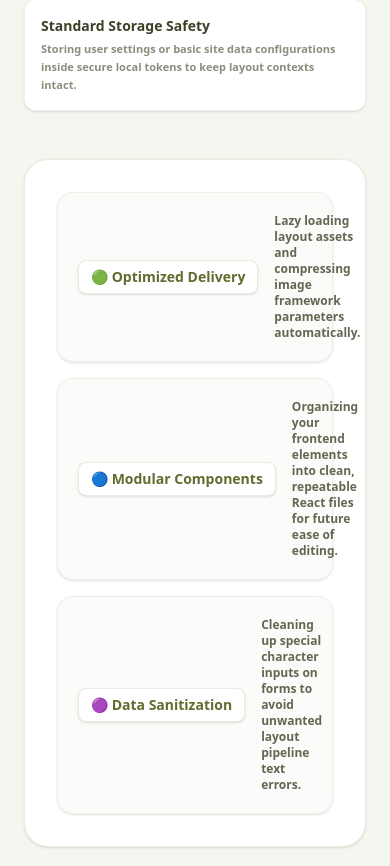
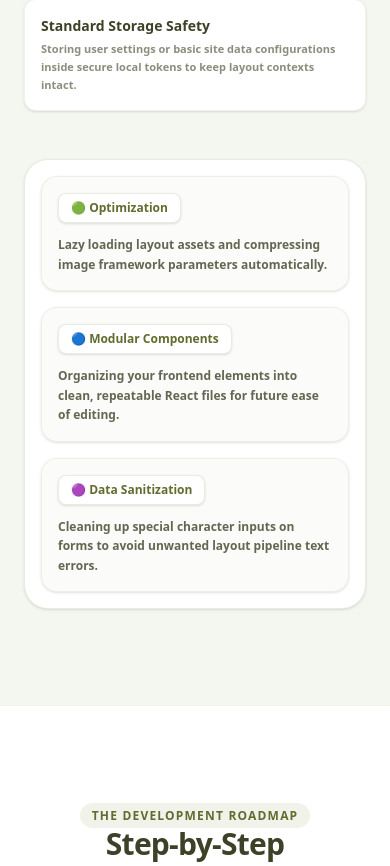
Before and after one commit to adilShaikh-as/scy-innovation, a Next.js app: page / in a window 390 px wide. Shown: the part 2929-3795 px from the top of the page. Built offline with nearby package versions, Linux system fonts and the light colour scheme.

Commit message:
feat: added global scroll animation framework using AOS

```diff
--- a/app/page.tsx
+++ b/app/page.tsx
@@ -184,23 +184,23 @@ export default function Home() {
             </div>
           </div>
 
-          {/* Right Visual Stack Panel */}
-          <div className="bg-white border border-[#BAC095]/30 p-8 rounded-3xl space-y-4 shadow-sm" data-aos="fade-left" data-aos-delay="150">
+          {/* Right Visual Stack Panel: Updated with Responsive Flex Stacking for Smartphone Viewports */}
+          <div className="bg-white border border-[#BAC095]/30 p-4 sm:p-8 rounded-3xl space-y-4 shadow-sm" data-aos="fade-left" data-aos-delay="150">
             {[
-              { val: "Optimized Delivery", label: "Lazy loading layout assets and compressing image framework parameters automatically.", badge: "🟢" },
+              { val: "Optimization", label: "Lazy loading layout assets and compressing image framework parameters automatically.", badge: "🟢" },
               { val: "Modular Components", label: "Organizing your frontend elements into clean, repeatable React files for future ease of editing.", badge: "🔵" },
               { val: "Data Sanitization", label: "Cleaning up special character inputs on forms to avoid unwanted layout pipeline text errors.", badge: "🟣" }
             ].map((box, i) => (
               <div
                 key={i}
-                className="bg-[#F4F6F0]/40 border border-[#BAC095]/20 p-5 rounded-2xl flex items-center gap-4 shadow-sm"
+                className="bg-[#F4F6F0]/40 border border-[#BAC095]/20 p-4 sm:p-5 rounded-2xl flex flex-col items-start sm:flex-row sm:items-center gap-3 sm:gap-4 shadow-sm"
                 data-aos="fade-left"
                 data-aos-delay={200 + i * 100}
               >
-                <span className="text-sm font-black text-[#636B2F] bg-white px-3 py-1.5 rounded-lg border border-[#BAC095]/30 shadow-sm whitespace-nowrap">
+                <span className="text-xs sm:text-sm font-black text-[#636B2F] bg-white px-3 py-1.5 rounded-lg border border-[#BAC095]/30 shadow-sm whitespace-nowrap">
                   {box.badge} {box.val}
                 </span>
-                <span className="text-xs font-bold text-[#3D4127]/80">{box.label}</span>
+                <span className="text-xs font-bold text-[#3D4127]/80 flex-1 leading-relaxed">{box.label}</span>
               </div>
             ))}
           </div>
@@ -323,22 +323,22 @@ export default function Home() {
         </div>
       </section>
 
-      {/* ================= FINAL CTA CONVERSION BANNER ================= */}
+      {/* ================= FINAL CTA CONVERSION BANNER: Updated completely to match reference layout image_f75e1b.jpg ================= */}
       <section
-        className="max-w-5xl mx-auto mx-4 sm:mx-6 lg:mx-auto my-16 md:my-24 bg-[#636B2F] rounded-3xl p-6 sm:p-10 md:p-16 text-center text-white space-y-6 shadow-xl relative overflow-hidden"
+        className="max-w-5xl mx-4 sm:mx-6 lg:mx-auto my-16 bg-[#636B2F] rounded-[2.5rem] px-5 py-10 sm:p-12 md:p-16 text-center text-white space-y-6 shadow-xl relative overflow-hidden"
         data-aos="zoom-in"
       >
         <div className="absolute inset-0 bg-[radial-gradient(#BAC095_1px,transparent_1px)] [background-size:16px_16px] opacity-10 pointer-events-none"></div>
-        <div className="max-w-2xl mx-auto space-y-4 relative z-10">
-          <h2 className="text-2xl sm:text-3xl md:text-4xl font-extrabold tracking-tight leading-tight px-2">
-            Ready to Elevate Your Codebase Quality?
+        <div className="max-w-2xl mx-auto space-y-5 relative z-10">
+          <h2 className="text-2xl sm:text-3xl md:text-4xl font-extrabold tracking-tight leading-tight px-1">
+            Ready to integrate our specialists into your project roadmap?
           </h2>
-          <p className="text-[13px] sm:text-sm text-white/90 font-medium max-w-xl mx-auto leading-relaxed px-2">
-            Partner with SCY Innovation to eliminate technical debt layers, leverage fast headless performance routing, and secure your systems under industry-validated blueprints.
+          <p className="text-[13px] sm:text-sm text-white/90 font-medium max-w-xl mx-auto leading-relaxed px-2 opacity-90">
+            Sync up with our operations desk to review complete wireframe strategies, secure system audits, or custom codebase blueprints tailored exactly to your timeline parameters.
           </p>
-          <div className="pt-4">
-            <Link href="/contact" className="bg-[#F4F6F0] text-[#3D4127] hover:bg-white font-black px-6 sm:px-8 py-3.5 sm:py-4 rounded-xl transition-all text-xs shadow-lg tracking-wide inline-block cursor-pointer w-full sm:w-auto">
-              Start Free Architecture Consultation
+          <div className="pt-3">
+            <Link href="/contact" className="bg-[#F4F6F0] text-[#3D4127] hover:bg-white font-black px-6 sm:px-8 py-3.5 sm:py-4 rounded-xl transition-all text-xs sm:text-sm shadow-lg tracking-wide inline-block cursor-pointer w-full sm:w-auto">
+              Consult With Our Tech Leaders Now
             </Link>
           </div>
         </div>
```
